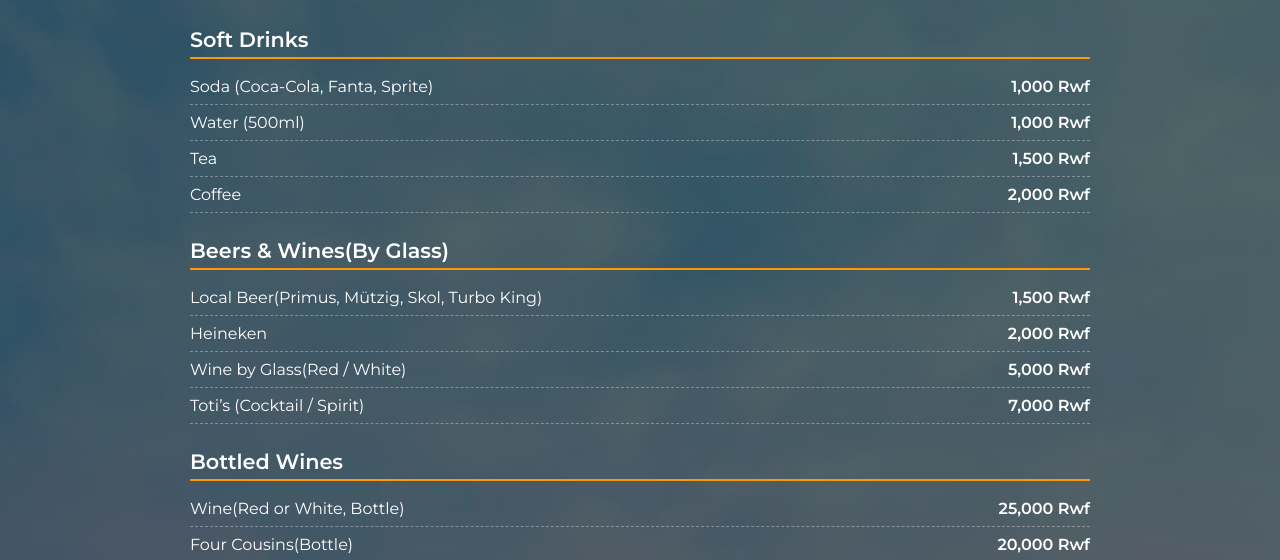
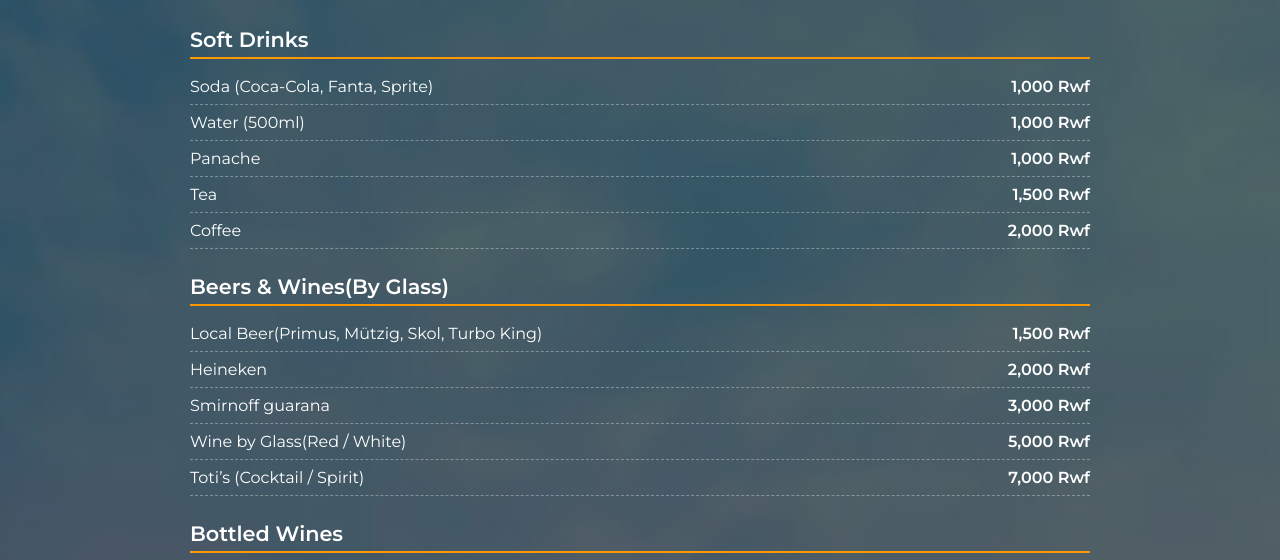
Before and after one commit to gasheibrahim/resort-operning, a plain HTML site: page index.html in a window 1280 px wide. Both pictures are taken after a click on the element "Drinks". Shown: the part 162-722 px from the top of the page. Drawn offline with Linux system fonts and the light colour scheme.

Commit message:
resort done

```diff
--- a/index.html
+++ b/index.html
@@ -153,6 +153,7 @@
         <h2>Soft Drinks</h2>
         <div class="menu-item"><span>Soda (Coca-Cola, Fanta, Sprite)</span> <span class="price">1,000 Rwf</span></div>
         <div class="menu-item"><span>Water (500ml)</span> <span class="price">1,000 Rwf</span></div>
+        <div class="menu-item"><span>Panache</span> <span class="price">1,000 Rwf</span></div>
         <div class="menu-item"><span>Tea</span> <span class="price">1,500 Rwf</span></div>
         <div class="menu-item"><span>Coffee</span> <span class="price">2,000 Rwf</span></div>
       </div>
@@ -160,6 +161,7 @@
         <h2>Beers & Wines(By Glass)</h2>
         <div class="menu-item"><span>Local Beer(Primus, Mützig, Skol, Turbo King)</span> <span class="price">1,500 Rwf</span></div>
         <div class="menu-item"><span>Heineken</span> <span class="price">2,000 Rwf</span></div>
+        <div class="menu-item"><span>Smirnoff guarana</span> <span class="price">3,000 Rwf</span></div>
         <div class="menu-item"><span>Wine by Glass(Red / White)</span> <span class="price">5,000 Rwf</span></div>
         <div class="menu-item"><span>Toti’s (Cocktail / Spirit)</span> <span class="price">7,000 Rwf</span></div>
       </div>
```
